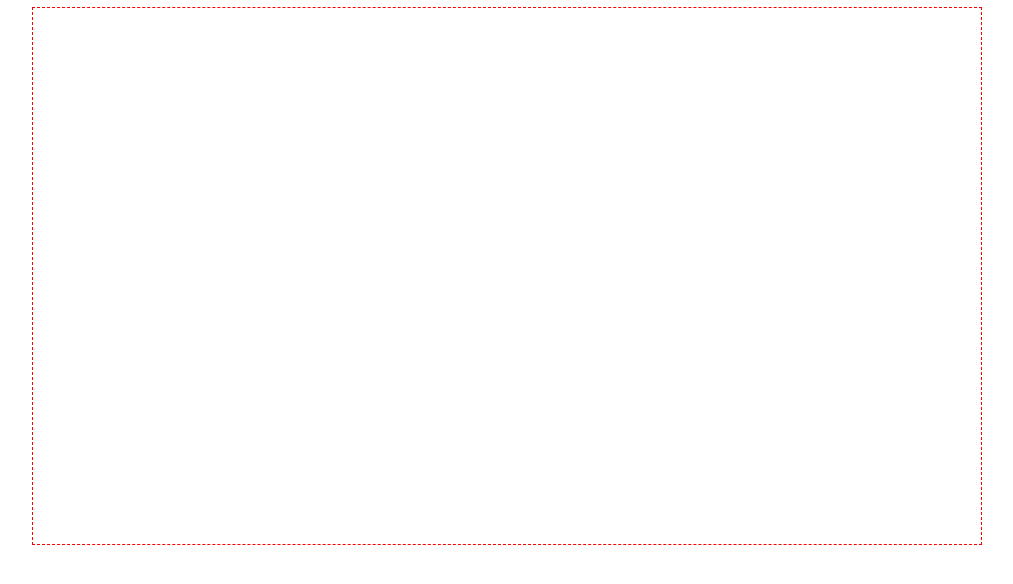
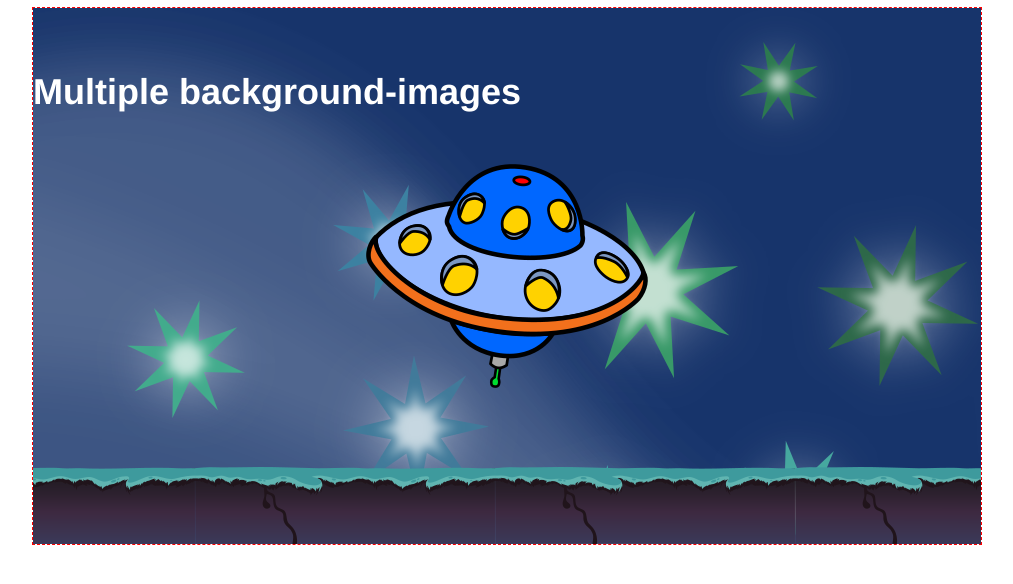
Before and after one commit to sokhalgourav/comp1054-25w, a plain HTML site: page lesson-6/4-multiple-backgrounds.html in a window 1280 px wide. Shown: the whole page, without its empty margins (133-1146 px from the left). Drawn offline with Linux system fonts and the light colour scheme.

Commit message:
Completed multiple images, border-image, and CSS triangles

```diff
--- a/lesson-6/4-multiple-backgrounds.html
+++ b/lesson-6/4-multiple-backgrounds.html
@@ -17,13 +17,23 @@
 		.night-sky {
 			outline: 1px dashed red;
 			/* STEP 1: Set a background-color as a fallback */
-
+			background-color: #333;
 			/* STEP 2: Layer the background-images with a comma-separated list - images listed first appear higher in the rendered stacking order */
+			background-image:
+				url("img/flying-saucer.png"),
+				url("img/ground.png"),
+				url("img/starry-sky.png");
 
 			/* STEP 3: Position each image respectively */
-
+			background-position:
+				right 50% top 50%,
+				left 25% bottom 0,
+				0 0;
 			/* STEP 4: Set the background-repeat respectively for each image as well */
-
+			background-repeat:
+				no-repeat,
+				repeat-x,
+				no-repeat;
 
 			height: 500px;
 			width: 75%;
@@ -40,9 +50,9 @@
 	</style>
 </head>
 <body>
-<div class="night-sky">
-	<h1>Multiple background-images</h1>
-</div>
+	<div class="night-sky">
+		<h1>Multiple background-images</h1>
+	</div>
 <!-- This example inspired by HTML and CSS: Visual QuickStart Guide (8th Edition) by Elizabeth Castro and Bruce Hyslop - Chapter 14: Enhancements and Effects with CSS, Applying Multiple Backgrounds (p.373) -->
 </body>
 </html>
```
Also changed, not shown: lesson-6/5-border-image.html (+8 -5 lines), lesson-6/6-css-triangles.html (+11 -3 lines).
